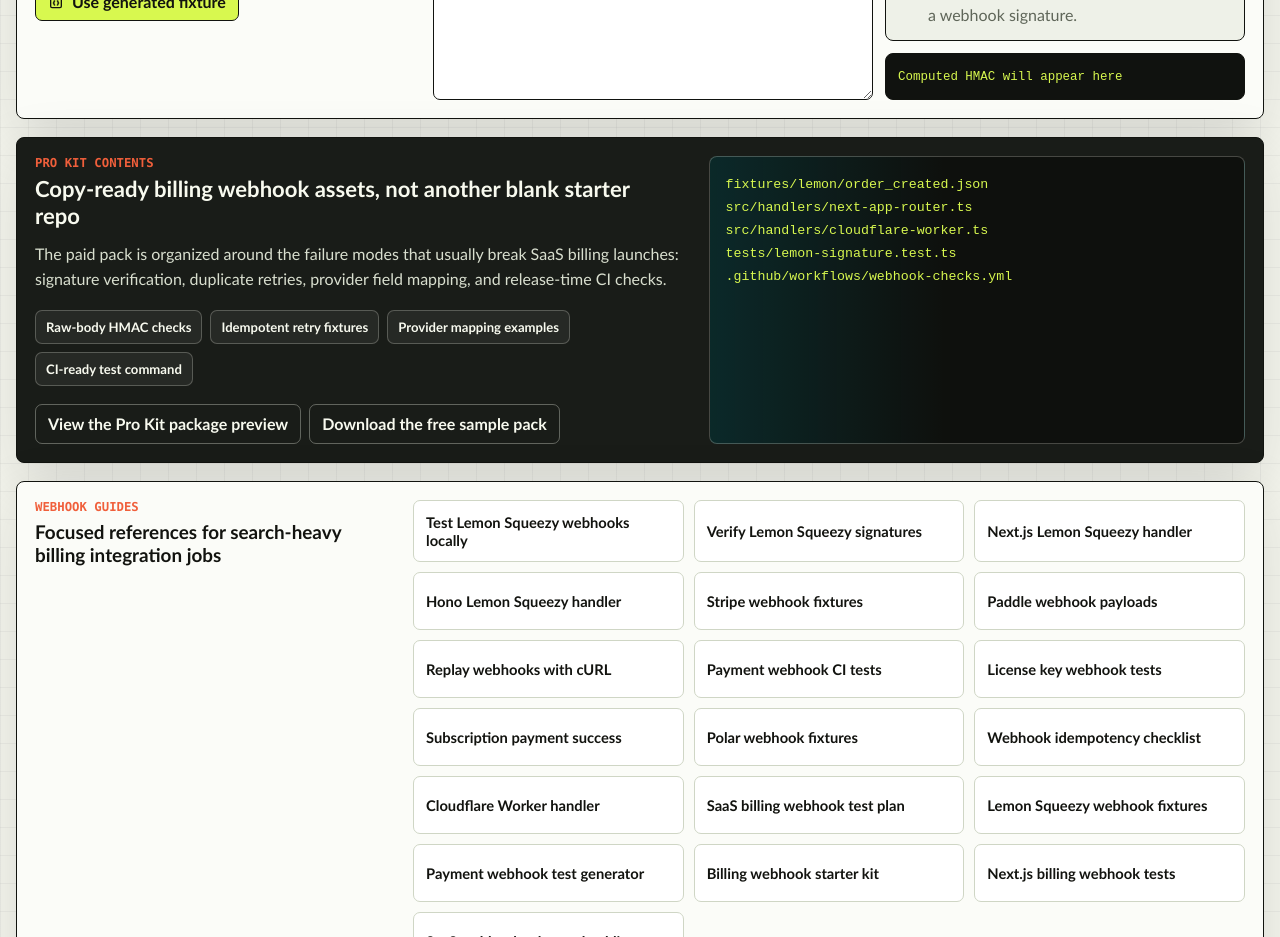
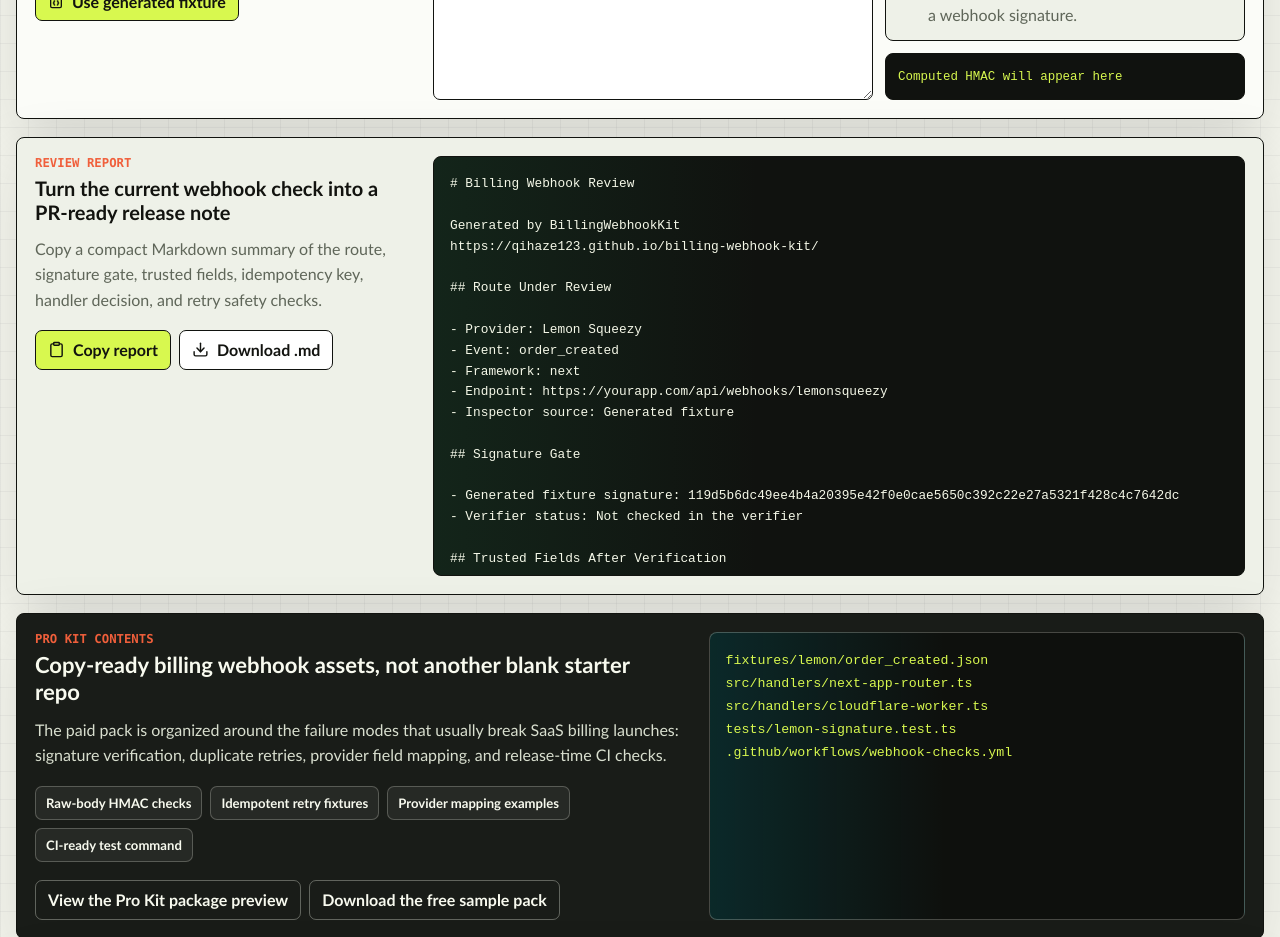
Before and after one commit to qihaze123/billing-webhook-kit, a React (Vite) app: page / in a window 1280 px wide. Shown: the part 2000-2937 px from the top of the page. Built offline with nearby package versions, Linux system fonts and the light colour scheme; no server answers.

Commit message:
Export webhook review reports

```diff
--- a/index.html
+++ b/index.html
@@ -5,11 +5,11 @@
     <meta name="viewport" content="width=device-width, initial-scale=1.0" />
     <meta
       name="description"
-      content="Browser-only Lemon Squeezy webhook test tool for generating payment fixtures, verifying raw-body HMAC signatures, inspecting webhook payloads, and building cURL replay commands."
+      content="Browser-only Lemon Squeezy webhook test tool for generating payment fixtures, verifying raw-body HMAC signatures, inspecting payloads, and exporting PR-ready webhook review reports."
     />
     <meta
       name="keywords"
-      content="Lemon Squeezy webhook test, webhook signature verifier, raw body signature verification, webhook payload inspector, webhook idempotency key, payment webhook fixtures, webhook replay curl, billing webhook CI tests"
+      content="Lemon Squeezy webhook test, webhook signature verifier, raw body signature verification, webhook payload inspector, webhook review report, webhook idempotency key, payment webhook fixtures, webhook replay curl, billing webhook CI tests"
     />
     <meta name="robots" content="index,follow" />
     <link rel="canonical" href="https://qihaze123.github.io/billing-webhook-kit/" />
@@ -20,7 +20,7 @@
     <meta property="og:title" content="BillingWebhookKit - Lemon Squeezy webhook test generator" />
     <meta
       property="og:description"
-      content="Generate Lemon Squeezy webhook payloads, verify raw-body HMAC signatures, inspect trusted billing fields, build cURL replay commands, and copy starter handlers in your browser."
+      content="Generate Lemon Squeezy webhook payloads, verify raw-body HMAC signatures, inspect trusted billing fields, build cURL replay commands, and export review reports in your browser."
     />
     <meta property="og:url" content="https://qihaze123.github.io/billing-webhook-kit/" />
     <meta property="og:image" content="https://qihaze123.github.io/billing-webhook-kit/og-image.png" />
@@ -30,7 +30,7 @@
     <meta name="twitter:title" content="BillingWebhookKit - Lemon Squeezy webhook test generator" />
     <meta
       name="twitter:description"
-      content="Browser-only payment webhook fixture generator, raw-body signature verifier, and payload inspector for Lemon Squeezy, Next.js, Hono, and Express."
+      content="Browser-only payment webhook fixture generator, raw-body signature verifier, payload inspector, and review report exporter for Lemon Squeezy."
     />
     <meta name="twitter:image" content="https://qihaze123.github.io/billing-webhook-kit/og-image.png" />
     <script type="application/ld+json">
@@ -42,12 +42,13 @@
         "operatingSystem": "Web",
         "url": "https://qihaze123.github.io/billing-webhook-kit/",
         "screenshot": "https://qihaze123.github.io/billing-webhook-kit/product-screenshot.png",
-        "description": "Browser-only Lemon Squeezy webhook test tool for generating payment webhook fixtures, verifying raw-body HMAC signatures, inspecting payload fields, cURL replay commands, and framework handlers.",
+        "description": "Browser-only Lemon Squeezy webhook test tool for generating payment webhook fixtures, verifying raw-body HMAC signatures, inspecting payload fields, exporting review reports, cURL replay commands, and framework handlers.",
         "featureList": [
           "Lemon Squeezy webhook fixture generation",
           "Raw request body HMAC SHA-256 verification",
           "Payment webhook payload inspection",
           "Recommended webhook idempotency key extraction",
+          "PR-ready webhook review report export",
           "cURL replay command generation",
           "Next.js, Hono, and Express starter handlers"
         ],
@@ -69,8 +70,8 @@
         <h1>BillingWebhookKit</h1>
         <p>
           Browser-only Lemon Squeezy webhook test generator for payment payload fixtures, raw-body HMAC
-          signature verification, payload inspection, idempotency keys, cURL replay commands, and starter
-          webhook handlers.
+          signature verification, payload inspection, idempotency keys, PR-ready review reports,
+          cURL replay commands, and starter webhook handlers.
         </p>
         <p>
           Guides:
--- a/src/App.tsx
+++ b/src/App.tsx
@@ -79,6 +79,7 @@
 ];
 
 const defaultEndpoint = "https://yourapp.com/api/webhooks/lemonsqueezy";
+const productUrl = "https://qihaze123.github.io/billing-webhook-kit/";
 
 type CheckoutConfig = {
   checkoutUrl?: string;
@@ -249,6 +250,64 @@
   };
 }
 
+function buildReviewReport(params: {
+  eventId: EventId;
+  endpoint: string;
+  framework: FrameworkId;
+  insight: PayloadInsight;
+  verification: VerificationState;
+  signature: string;
+}) {
+  const { eventId, endpoint, framework, insight, verification, signature } = params;
+  const checks = insight.riskChecks.map((check) => `- ${check}`).join("\n");
+  const parseLine = insight.parseError ? `\nParse error: ${insight.parseError}\n` : "";
+  const signatureLine =
+    verification.status === "empty"
+      ? "Not checked in the verifier"
+      : `${verification.status.toUpperCase()} - ${verification.message}`;
+
+  return `# Billing Webhook Review
+
+Generated by BillingWebhookKit
+${productUrl}
+
+## Route Under Review
+
+- Provider: Lemon Squeezy
+- Event: ${eventId}
+- Framework: ${framework}
+- Endpoint: ${endpoint.trim() || defaultEndpoint}
+- Inspector source: ${insight.sourceLabel}${parseLine}
+
+## Signature Gate
+
+- Generated fixture signature: ${signature || "Pending generation"}
+- Verifier status: ${signatureLine}
+
+## Trusted Fields After Verification
+
+- Event name: ${insight.eventName}
+- Object: ${insight.objectType}:${insight.objectId}
+- Target record: ${insight.targetRecord}
+- Customer: ${insight.customerId}
+- Buyer email: ${insight.userEmail}
+- Status: ${insight.status}
+- Amount: ${insight.amount}
+- Recommended idempotency key: ${insight.idempotencyKey}
+
+## Handler Decision
+
+${insight.recommendedAction}
+
+## Safety Checks
+
+${checks}
+
+## Release Note
+
+Keep this report with the route PR or release checklist. Re-run it after changing raw-body parsing, signature verification, event mapping, entitlement writes, or retry handling.`;
+}
+
 export function App() {
   const [eventId, setEventId] = useState<EventId>("order_created");
   const [framework, setFramework] = useState<FrameworkId>("next");
@@ -262,6 +321,7 @@
   const [verifyExpectedSignature, setVerifyExpectedSignature] = useState("");
   const [copied, setCopied] = useState(false);
   const [insightCopied, setInsightCopied] = useState(false);
+  const [reportCopied, setReportCopied] = useState(false);
   const [runtimeCheckoutUrl, setRuntimeCheckoutUrl] = useState("");
 
   const checkoutUrl = runtimeCheckoutUrl || import.meta.env.VITE_LEMON_CHECKOUT_URL || "";
@@ -364,6 +424,18 @@
         : verifyExpectedSignature && normalizedVerifySignature === verifyExpectedSignature
           ? { status: "match", message: "Signature matches this raw body and secret." }
           : { status: "mismatch", message: "Signature does not match. Check raw body bytes, secret, and header value." };
+  const reviewReport = useMemo(
+    () =>
+      buildReviewReport({
+        eventId,
+        endpoint,
+        framework,
+        insight: payloadInsight,
+        verification,
+        signature
+      }),
+    [endpoint, eventId, framework, payloadInsight, signature, verification]
+  );
 
   async function copyCurrentOutput() {
     await copyTextToClipboard(currentOutput);
@@ -384,6 +456,16 @@
   function downloadCurrentOutput() {
     const extension = activeTab === "payload" ? "json" : "txt";
     downloadText(`billing-webhook-kit-${eventId}-${activeTab}.${extension}`, currentOutput);
+  }
+
+  async function copyReviewReport() {
+    await copyTextToClipboard(reviewReport);
+    setReportCopied(true);
+    window.setTimeout(() => setReportCopied(false), 1400);
+  }
+
+  function downloadReviewReport() {
+    downloadText(`billing-webhook-kit-${eventId}-review.md`, reviewReport, "text/markdown");
   }
 
   function loadGeneratedPayloadForVerification() {
@@ -737,6 +819,31 @@
         </div>
       </section>
 
+      <section className="review-panel" aria-label="Webhook review report">
+        <div className="review-panel__copy">
+          <p className="eyebrow">Review Report</p>
+          <h2>Turn the current webhook check into a PR-ready release note</h2>
+          <p>
+            Copy a compact Markdown summary of the route, signature gate, trusted fields,
+            idempotency key, handler decision, and retry safety checks.
+          </p>
+          <div className="review-actions">
+            <button type="button" onClick={copyReviewReport} title="Copy webhook review report">
+              {reportCopied ? <Check size={17} aria-hidden="true" /> : <Clipboard size={17} aria-hidden="true" />}
+              {reportCopied ? "Copied" : "Copy report"}
+            </button>
+            <button type="button" onClick={downloadReviewReport} title="Download webhook review report">
+              <Download size={17} aria-hidden="true" />
+              Download .md
+            </button>
+          </div>
+        </div>
+
+        <pre className="review-preview" aria-label="Webhook review report preview">
+          <code>{reviewReport}</code>
+        </pre>
+      </section>
+
       <section className="evidence-panel" aria-label="Pro Kit contents">
         <div className="evidence-panel__copy">
           <p className="eyebrow">Pro Kit Contents</p>
--- a/src/styles.css
+++ b/src/styles.css
@@ -831,6 +831,74 @@
   overflow-wrap: anywhere;
 }
 
+.review-panel {
+  display: grid;
+  grid-template-columns: minmax(260px, 380px) minmax(0, 1fr);
+  gap: 18px;
+  margin-top: 18px;
+  padding: 18px;
+  border: 1px solid var(--line-strong);
+  border-radius: 8px;
+  background: var(--paper-2);
+  box-shadow: var(--shadow);
+}
+
+.review-panel h2 {
+  max-width: 540px;
+  font-size: 1.25rem;
+  line-height: 1.2;
+}
+
+.review-panel p:not(.eyebrow) {
+  margin-top: 12px;
+  color: var(--muted);
+  line-height: 1.58;
+}
+
+.review-actions {
+  display: flex;
+  flex-wrap: wrap;
+  gap: 8px;
+  margin-top: 18px;
+}
+
+.review-actions button {
+  min-height: 40px;
+  display: inline-flex;
+  align-items: center;
+  justify-content: center;
+  gap: 8px;
+  border: 1px solid var(--line-strong);
+  border-radius: 7px;
+  background: var(--acid);
+  color: var(--ink);
+  padding: 0 12px;
+  font-weight: 850;
+}
+
+.review-actions button:nth-child(2) {
+  background: var(--panel);
+}
+
+.review-preview {
+  min-width: 0;
+  max-height: 420px;
+  margin: 0;
+  border: 1px solid var(--line-strong);
+  border-radius: 8px;
+  background:
+    linear-gradient(90deg, rgba(34, 122, 76, 0.18), transparent 40%),
+    #10120f;
+  color: #f5f8e8;
+  padding: 16px;
+  overflow: auto;
+  font-family: "Andale Mono", "SFMono-Regular", Menlo, Consolas, monospace;
+  font-size: 0.8rem;
+  line-height: 1.55;
+  white-space: pre-wrap;
+  overflow-wrap: anywhere;
+}
+
 .guide-panel {
   display: grid;
   grid-template-columns: minmax(240px, 360px) minmax(0, 1fr);
@@ -890,7 +958,8 @@
   .inspector-panel,
   .inspector-grid,
   .verifier-panel,
-  .verifier-grid {
+  .verifier-grid,
+  .review-panel {
     grid-template-columns: 1fr;
   }
 }
@@ -989,6 +1058,16 @@
     padding: 14px;
   }
 
+  .review-panel {
+    margin-top: 14px;
+    padding: 14px;
+  }
+
+  .review-actions {
+    display: grid;
+    grid-template-columns: 1fr;
+  }
+
   .signal-row {
     display: grid;
     grid-template-columns: 1fr;
```
Also changed, not shown: public/llms.txt, 1 other file (tests, documents, lock files or other folders).
